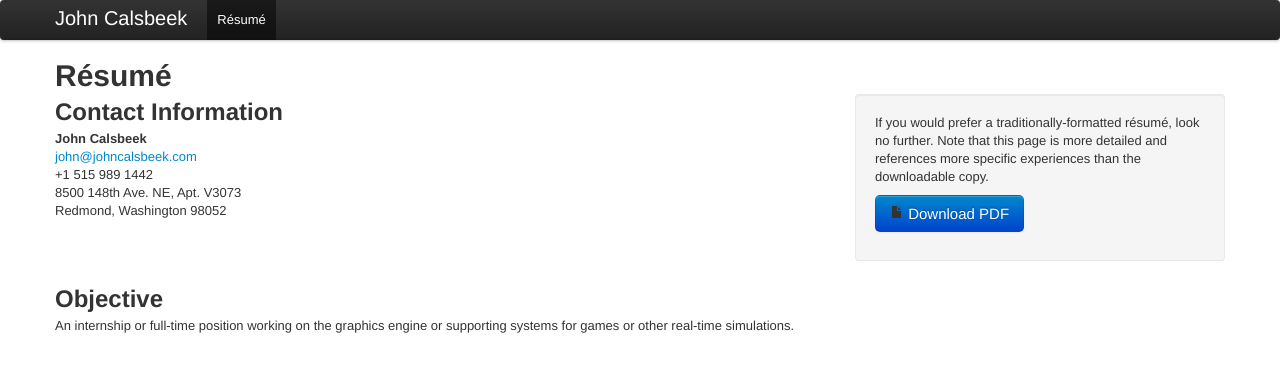
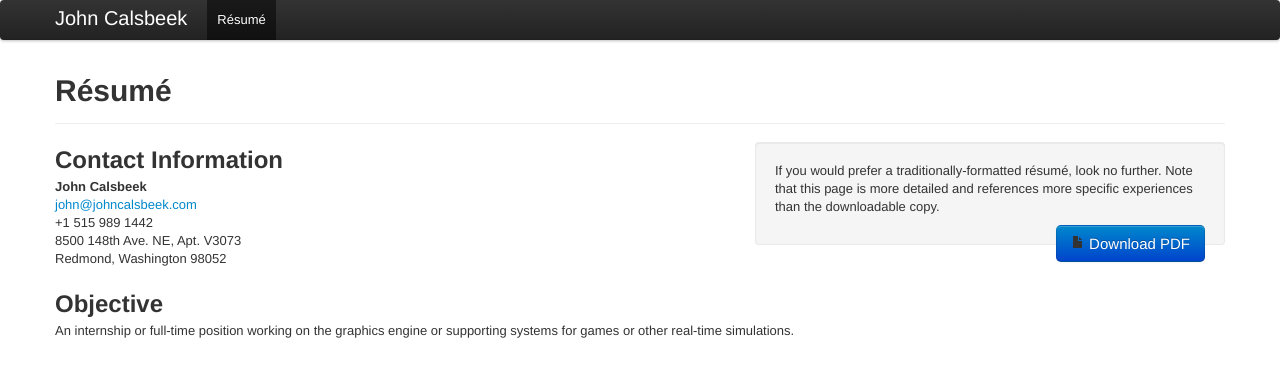
Before and after one commit to Nexuapex/nexuapex.github.com, a Jekyll site: the page built from resume.html, in a window 1280 px wide. Shown: the top 377 px of the page. Built offline with Jekyll 4.4.1, drawn with Linux system fonts in a browser that asks for light colours; nearby versions of some CDN libraries.

Commit message:
Add 'page-header' class.

```diff
--- a/404.html
+++ b/404.html
@@ -32,7 +32,7 @@
     </div>
 
     <div class="container">
-      <header>
+      <header class="page-header">
         <h1>The page could not be found.</h1>
       </header>
       <p>The page you were trying to view does not seem to exist. Please return
--- a/_layouts/default.html
+++ b/_layouts/default.html
@@ -43,7 +43,7 @@
 
     <div class="container">
       {% if page.title %}
-        <header>
+        <header class="page-header">
           <h1>{{ page.title }}</h1>
         </header>
       {% endif %}
--- a/resume.html
+++ b/resume.html
@@ -3,7 +3,7 @@ layout: default
 title: R&eacute;sum&eacute;
 ---
 <div class="row">
-  <div class="span8">
+  <div class="span7">
     <h2>Contact Information</h2>
     <address>
       <strong>John Calsbeek</strong><br>
@@ -13,12 +13,12 @@ title: R&eacute;sum&eacute;
       Redmond, Washington 98052
     </address>
   </div>
-  <div class="span4">
+  <div class="span5">
     <div class="well">
       <p>If you would prefer a traditionally-formatted r&eacute;sum&eacute;, look
          no further. Note that this page is more detailed and references more
          specific experiences than the downloadable copy.</p>
-      <p><a class="btn btn-large btn-primary" target="_blank" href="/files/resume.pdf"><i class="icon-file"></i> Download PDF</a></p>
+      <p class="pull-right"><a class="btn btn-large btn-primary" target="_blank" href="/files/resume.pdf"><i class="icon-file"></i> Download PDF</a></p>
     </div>
   </div>
 </div>
```
